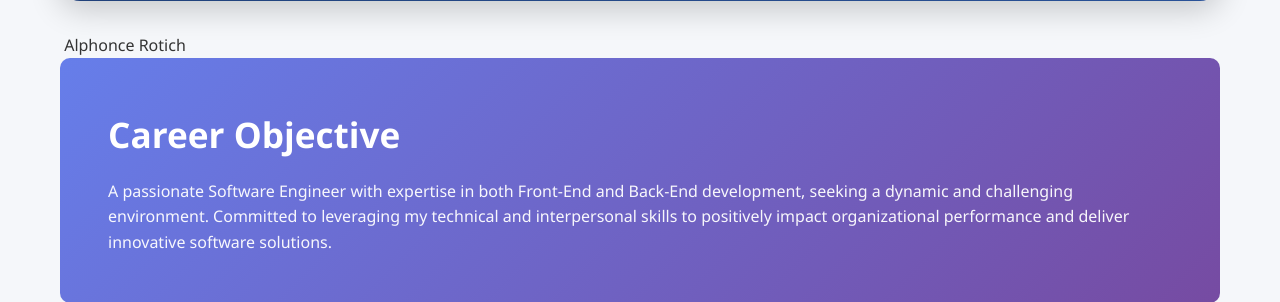
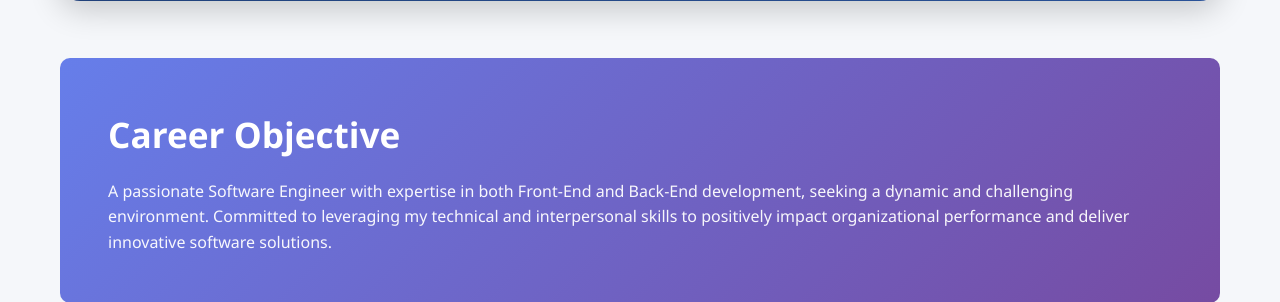
Before and after one commit to Wi-Soft/Portfolio, a Django app: page / in a window 1280 px wide. Shown: the part 341-643 px from the top of the page. Run offline with Django 5.2, Linux system fonts and the light colour scheme.

Commit message:
..portfolio..

```diff
--- a/templates/hero.html
+++ b/templates/hero.html
@@ -1,5 +1,5 @@
 {% load static %}
-{% block title %}Alphonce Rotich{% endblock %}
+{% block title %}{% endblock %}
     <link rel="stylesheet" href="{% static 'css/style.css' %}">
 
 {% block content %}
```
